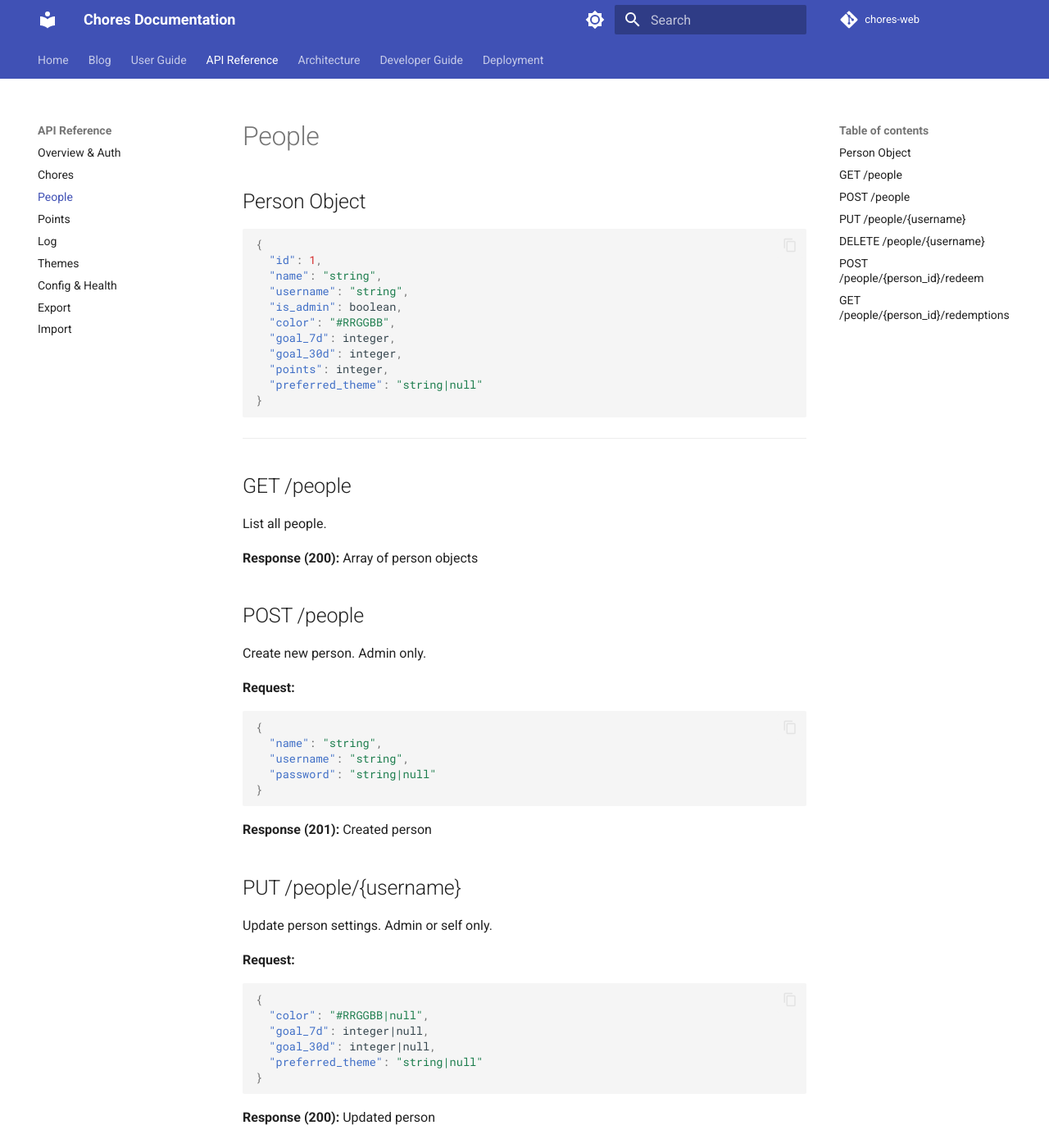
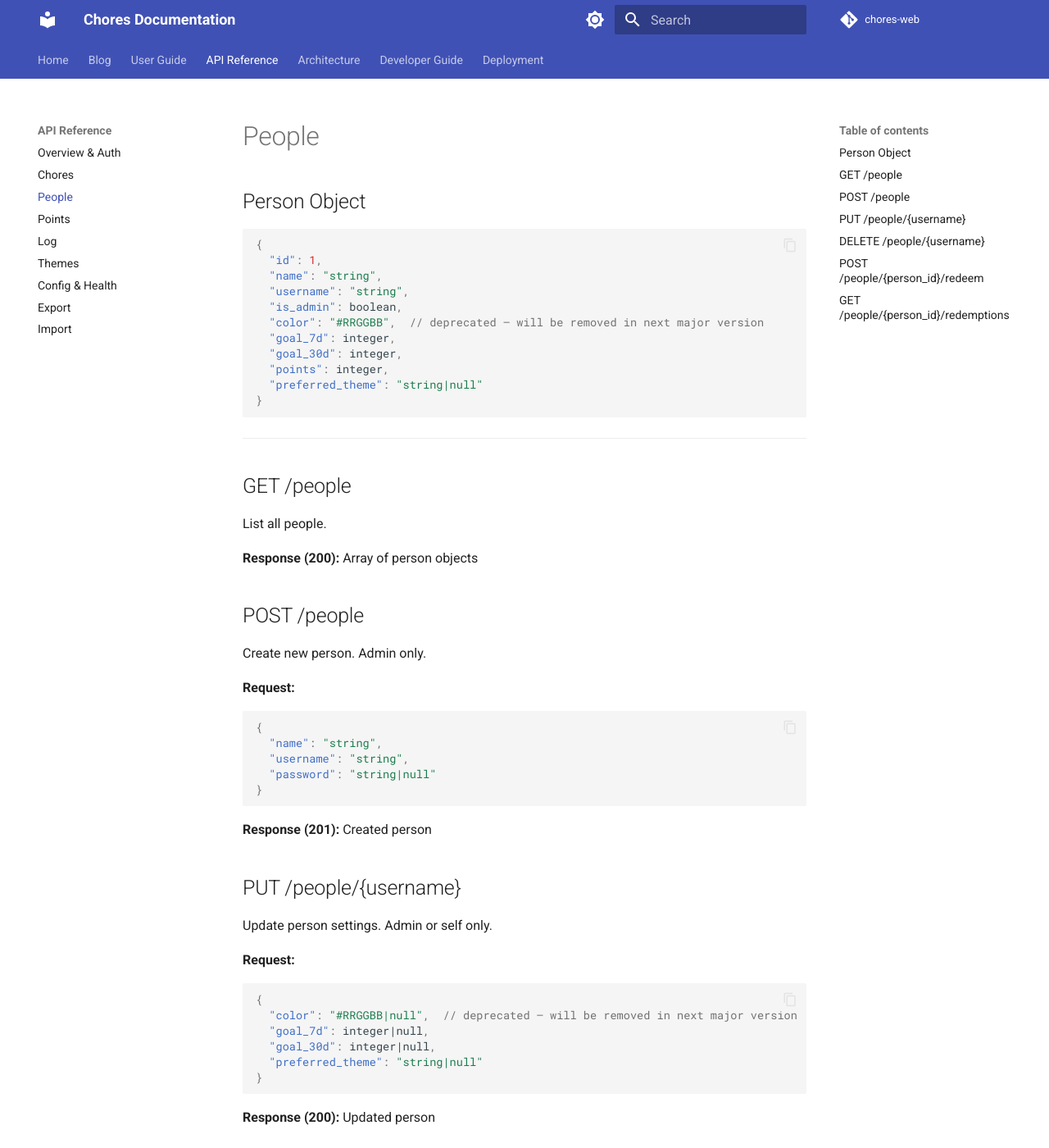
Before and after one commit to derekwinters/chores-web-docs, an MkDocs documentation site: the page built from docs/api/people.md, in a window 1280 px wide and 1400 px high. Shown: the whole window at 82% size. Built offline with MkDocs 1.6.1 and Material for MkDocs 9.7.7, drawn with Linux system fonts in a browser that asks for light colours; comment, search, counter and statistics services are not loaded.

Commit message:
refactor: remove user color system, replace with var(--accent) (#262) (#290)
* docs: update docs for #262 pre-implementation

Mark color field as deprecated in API docs (kept for backwards compat until
next major version). Remove color from editable fields in user guide.

Co-Authored-By: Claude Sonnet 4.6 <noreply@anthropic.com>

* refactor: remove user color system, replace with var(--accent) (#262)

All person color usage (avatar backgrounds, progress bar fills, assignee
dot indicators) now uses var(--accent) from the theme system instead of
per-user colors derived from personColors.js. The color picker is removed
from admin user management forms and createPerson no longer accepts a color
parameter.

personColors.js deleted; getPersonInitial logic inlined in Avatar.jsx.
The color column and API field are kept for backwards compatibility with
TODO comments marking removal sites for the next major version.

Co-Authored-By: Claude Sonnet 4.6 <noreply@anthropic.com>

---------

Co-authored-by: Derek Winters <derekmwinters@gmail.com>
Co-authored-by: Claude Sonnet 4.6 <noreply@anthropic.com>

````diff
--- a/docs/api/people.md
+++ b/docs/api/people.md
@@ -8,7 +8,7 @@
   "name": "string",
   "username": "string",
   "is_admin": boolean,
-  "color": "#RRGGBB",
+  "color": "#RRGGBB",  // deprecated — will be removed in next major version
   "goal_7d": integer,
   "goal_30d": integer,
   "points": integer,
@@ -43,7 +43,7 @@ Update person settings. Admin or self only.
 **Request:**
 ```json
 {
-  "color": "#RRGGBB|null",
+  "color": "#RRGGBB|null",  // deprecated — will be removed in next major version
   "goal_7d": integer|null,
   "goal_30d": integer|null,
   "preferred_theme": "string|null"
````
Also changed, not shown: docs/user-guide/admin.md (+1 -2 lines).
